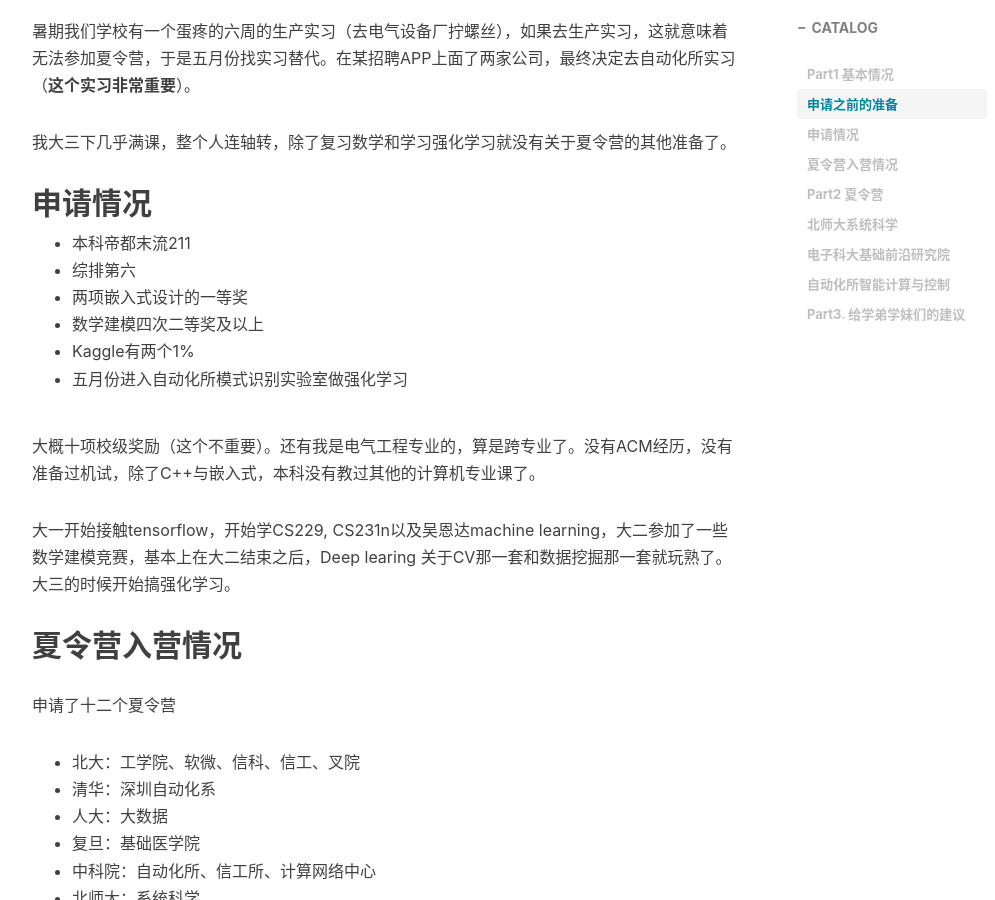
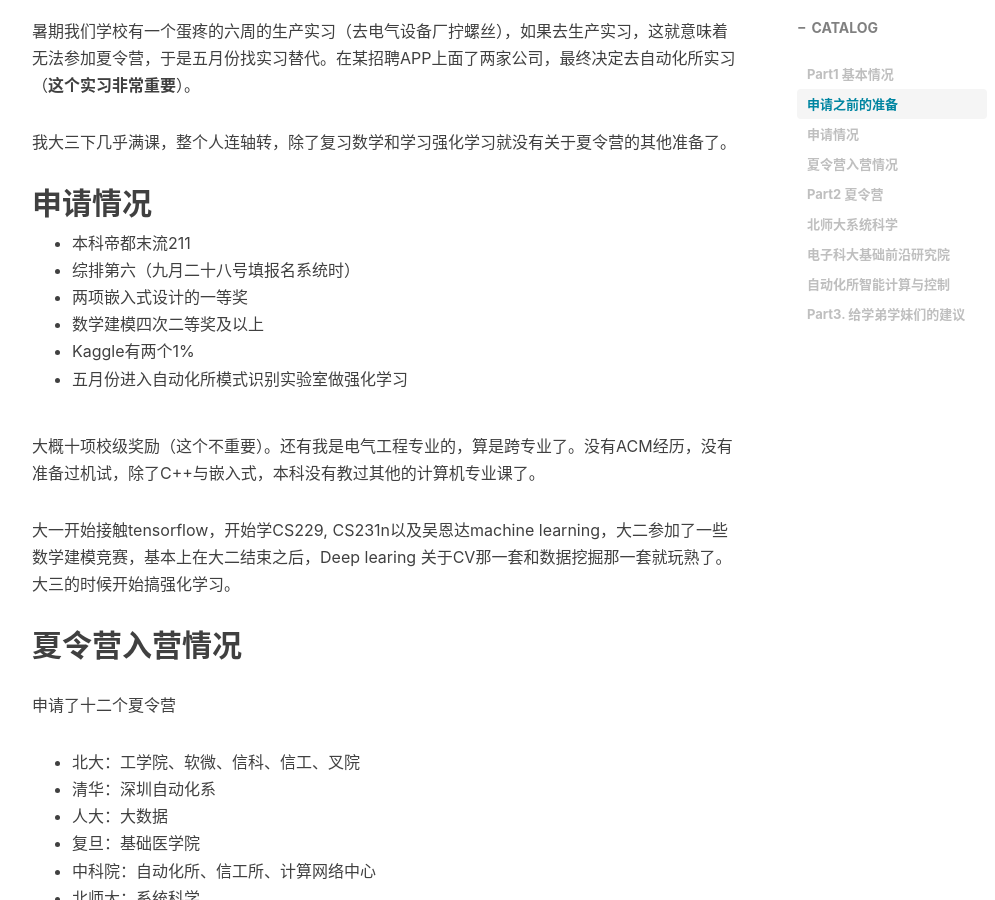
Before and after one commit to sweetice/previous_blog, a Jekyll site: the page built from _posts/2018-10-02-佛系保研：电气工程跨保AI.md, in a window 1280 px wide and 900 px high, scrolled down 856 px. Shown: the whole window, without its empty margins (233-1228 px from the left). Built offline with Jekyll 4.4.1, drawn with Linux system fonts in a browser that asks for light colours; nearby versions of some CDN libraries; comment, search, counter and statistics services are not loaded.

Commit message:
Update 2018-10-02-佛系保研：电气工程跨保AI.md

```diff
--- a/_posts/2018-10-02-佛系保研：电气工程跨保AI.md
+++ b/_posts/2018-10-02-佛系保研：电气工程跨保AI.md
@@ -22,7 +22,7 @@ tags:
 
 ## 申请情况
 - 本科帝都末流211
-- 综排第六
+- 综排第六（九月二十八号填报名系统时）
 - 两项嵌入式设计的一等奖
 - 数学建模四次二等奖及以上
 - Kaggle有两个1%
```
